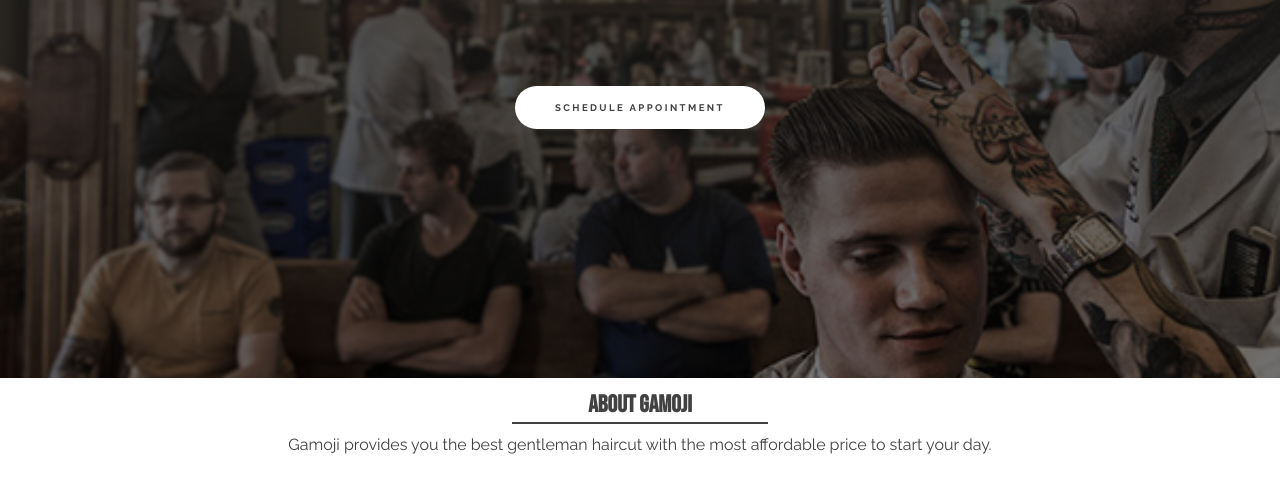
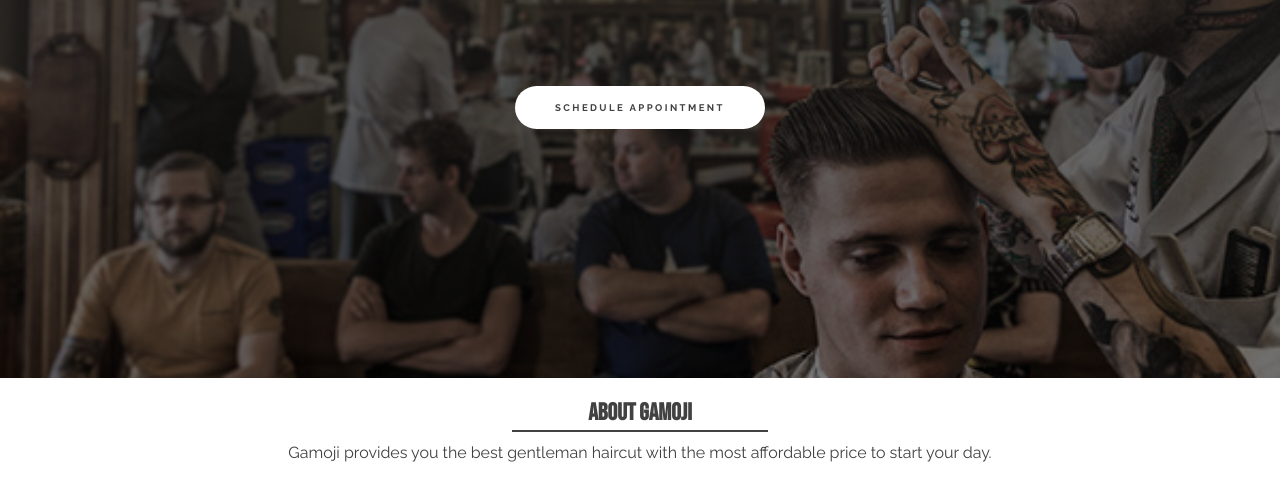
Before and after one commit to meneerhanafi/gamoji, a plain HTML site: page index.html in a window 1280 px wide. Shown: the part 262-762 px from the top of the page. Drawn offline with Linux system fonts and the light colour scheme; a web font is replaced by a local one.

Commit message:
Update style.css

```diff
--- a/style.css
+++ b/style.css
@@ -153,7 +153,7 @@ main{
     to {transform: translateX(0);}
 }
 .about{
-    margin-top:-0.5rem;
+    margin-top:0rem;
     display:grid;
     justify-content: center;
     text-align:center;
```
